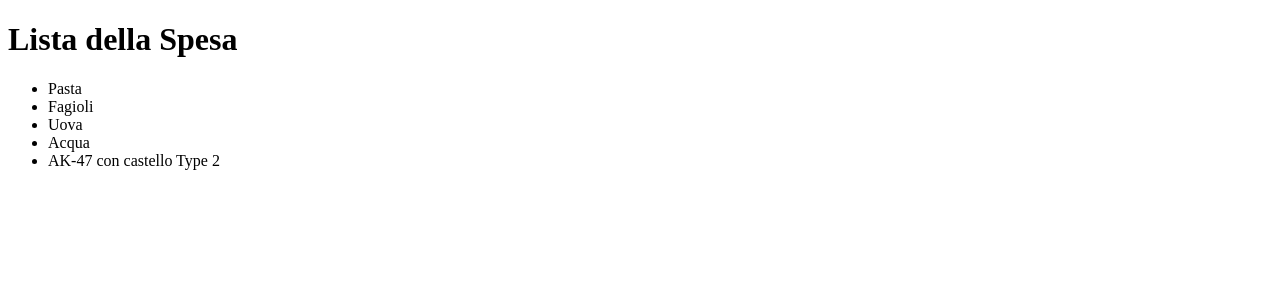
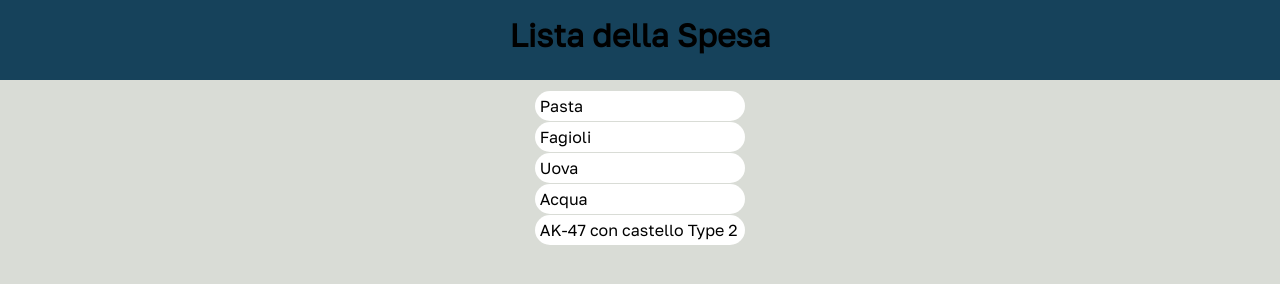
Before and after one commit to SimoneViglione/js-lista-spesa, a plain HTML site: page index.html in a window 1280 px wide. Drawn offline with Linux system fonts and the light colour scheme.

Commit message:
css brutto

```diff
--- a/css/style.css
+++ b/css/style.css
@@ -1,5 +1,47 @@
 /********************************************/
 
+* {
+    margin: 0;
+    padding: 0;
+    box-sizing: border-box;
+    font-family: 'Golos Text', sans-serif;
+}
+
+/********************************************/
+
+.center {
+    margin: auto;
+    width: 18%;
+    padding: 10px;
+  }
+
+/********************************************/
+
+.container_1 {
+    background-color: rgb(22, 66, 91);
+    width: 100%;
+    height: 80px;
+    padding: 1rem 0;
+    text-align: center;
+}
+
+.container_2 {
+    background-color: rgb(217, 220, 214);
+    height: calc(100vh - 80px);
+    width: 100%;
+}
+
+ul {
+    list-style: none;
+}
+
+li {
+    width: 100%;
+    background-color: white;
+    padding: 5px;
+    border-radius: 25px;
+    margin: 1px 0;
+}
 
 /********************************************/
 
@@ -10,11 +52,3 @@
 
 
 /********************************************/
-
-
-
-/********************************************/
-
-
-
-/********************************************/
--- a/index.html
+++ b/index.html
@@ -8,19 +8,23 @@
 
 
 
-
+    <link href="https://fonts.googleapis.com/css2?family=Golos+Text&display=swap" rel="stylesheet">
     <link rel="stylesheet" href="https://cdnjs.cloudflare.com/ajax/libs/font-awesome/6.3.0/css/all.min.css" integrity="sha512-SzlrxWUlpfuzQ+pcUCosxcglQRNAq/DZjVsC0lE40xsADsfeQoEypE+enwcOiGjk/bSuGGKHEyjSoQ1zVisanQ==" crossorigin="anonymous" referrerpolicy="no-referrer" />
     <link href="css/style.css" rel="stylesheet">
 </head>
 <body>
 
-    <h1>Lista della Spesa</h1>
+    <div class="container_1">
+       <h1>Lista della Spesa</h1>
+    </div>
 
-    <ul id="lista_spesa">
+    <div class="container_2">
+        <div class="container_3 center">
+            <ul id="lista_spesa">
 
-    </ul>
-
-
+            </ul>
+        </div>
+    </div>
 
 
     <script type="text/javascript" src="js/main.js"></script>
```
